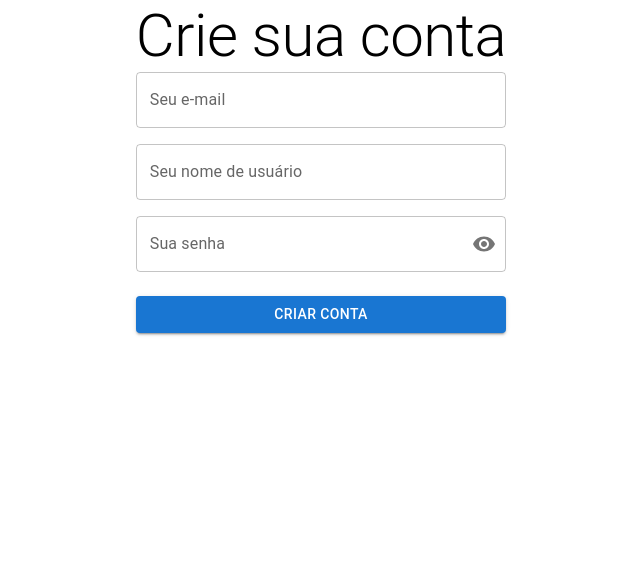
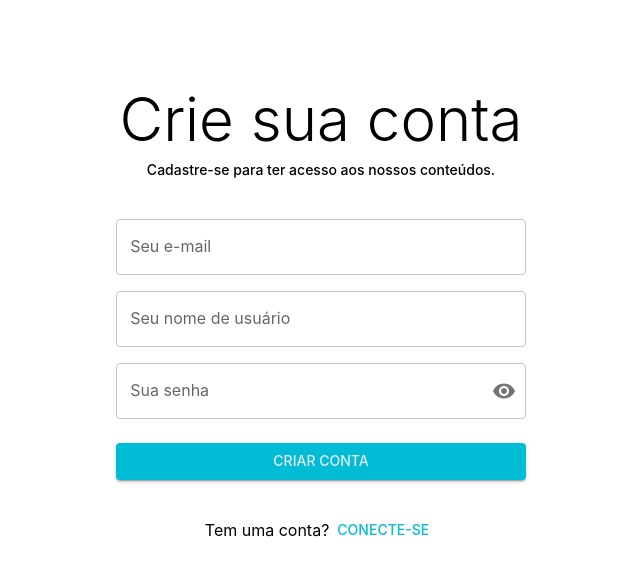
Before and after one commit to Compensar-UFCG/compensar-frontend, a Next.js app: page /create-account in a window 1280 px wide. Shown: the top 576 px of the page, without its empty margins (319-959 px from the left). Built offline with nearby package versions, Linux system fonts and the light colour scheme.

Commit message:
feat: update account page

```diff
--- a/src/pages/create-account/index.tsx
+++ b/src/pages/create-account/index.tsx
@@ -1,16 +1,41 @@
 import './styles.scss';
+import ThemeContainer from '@/app/components/templates/ThemeContainer';
+import { useRouter } from 'next/router';
 
 import CreateAccountForm from '@components/pages/create-account/CreateAccountForm';
-import { Typography } from '@mui/material';
+import { Typography, Button } from '@mui/material';
 
 const CreateUser = () => {
+  const router = useRouter();
+
+  const redirectToLoginPage = () => {
+    router.push('/login')
+  }
   return (
-    <main className="create-user_main">
-      <Typography variant="h2" component="h2">
-        Crie sua conta
-      </Typography>
-      <CreateAccountForm/>
-    </main>
+    <ThemeContainer>
+      <main>
+        <section className="create-account_form">
+          <div className="create-account_header-section">
+            <Typography variant="h2" component="h2" align="center">
+              Crie sua conta
+            </Typography>
+            <Typography variant="subtitle2" component="h2" align="center">
+              Cadastre-se para ter acesso aos nossos conteúdos.
+            </Typography>
+          </div>
+          <CreateAccountForm/>
+        </section>
+        <section className="create-account_login">
+          <Typography variant="subtitle1" component="h2" align="center">
+            Tem uma conta?
+          </Typography>
+          <Button
+            variant="text"
+            onClick={redirectToLoginPage}
+          >Conecte-se</Button>
+        </section>
+      </main>
+    </ThemeContainer>
   );
 };
 
```
